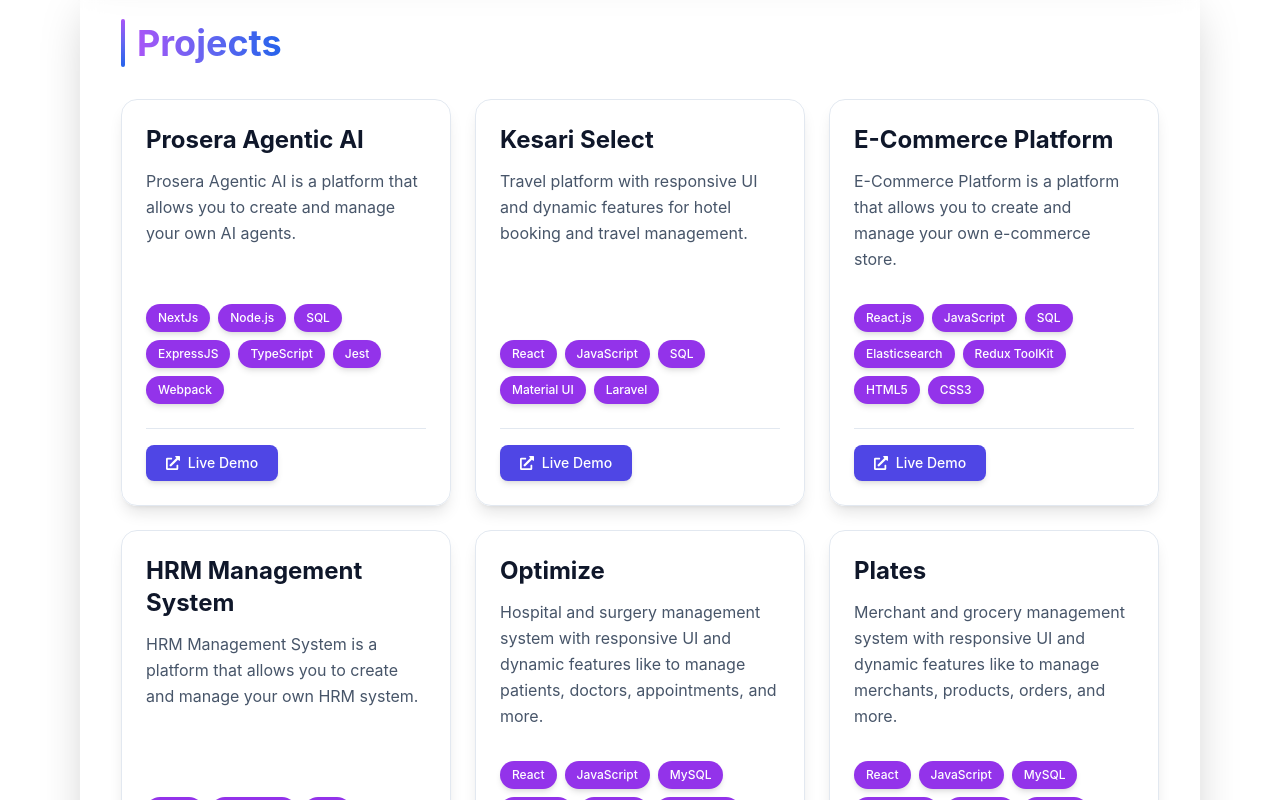
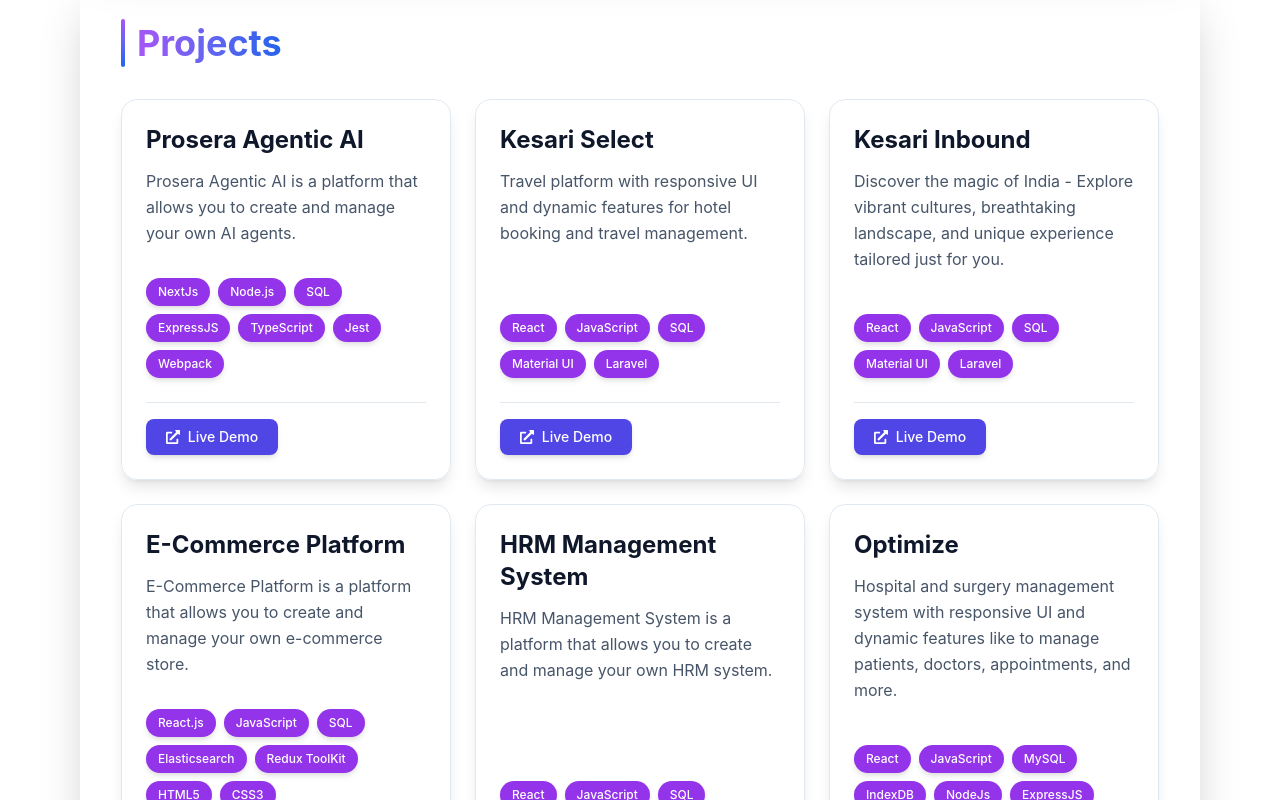
Before and after one commit to hiren-gevariya/my-personal-portfolio, a Next.js app: page / in a window 1280 px wide. Shown: the part 4040-4840 px from the top of the page. Built offline with nearby package versions, Linux system fonts and the light colour scheme.

Commit message:
Updated project

```diff
--- a/public/data/portfolioData.ts
+++ b/public/data/portfolioData.ts
@@ -216,6 +216,14 @@ export const portfolioData: PortfolioData = {
       //github: "https://github.com/username/hrm-management-system",
     },
     {
+      name: "Kesari Inbound",
+      description:
+        "Discover the magic of India - Explore vibrant cultures, breathtaking landscape, and unique experience tailored just for you.",
+      technologies: ["React", "JavaScript", "SQL", "Material UI", "Laravel"],
+      link: "https://inbound.kesariselect.com/",
+      //github: "https://github.com/username/hrm-management-system",
+    },
+    {
       name: "E-Commerce Platform",
       description:
         "E-Commerce Platform is a platform that allows you to create and manage your own e-commerce store.",
```
